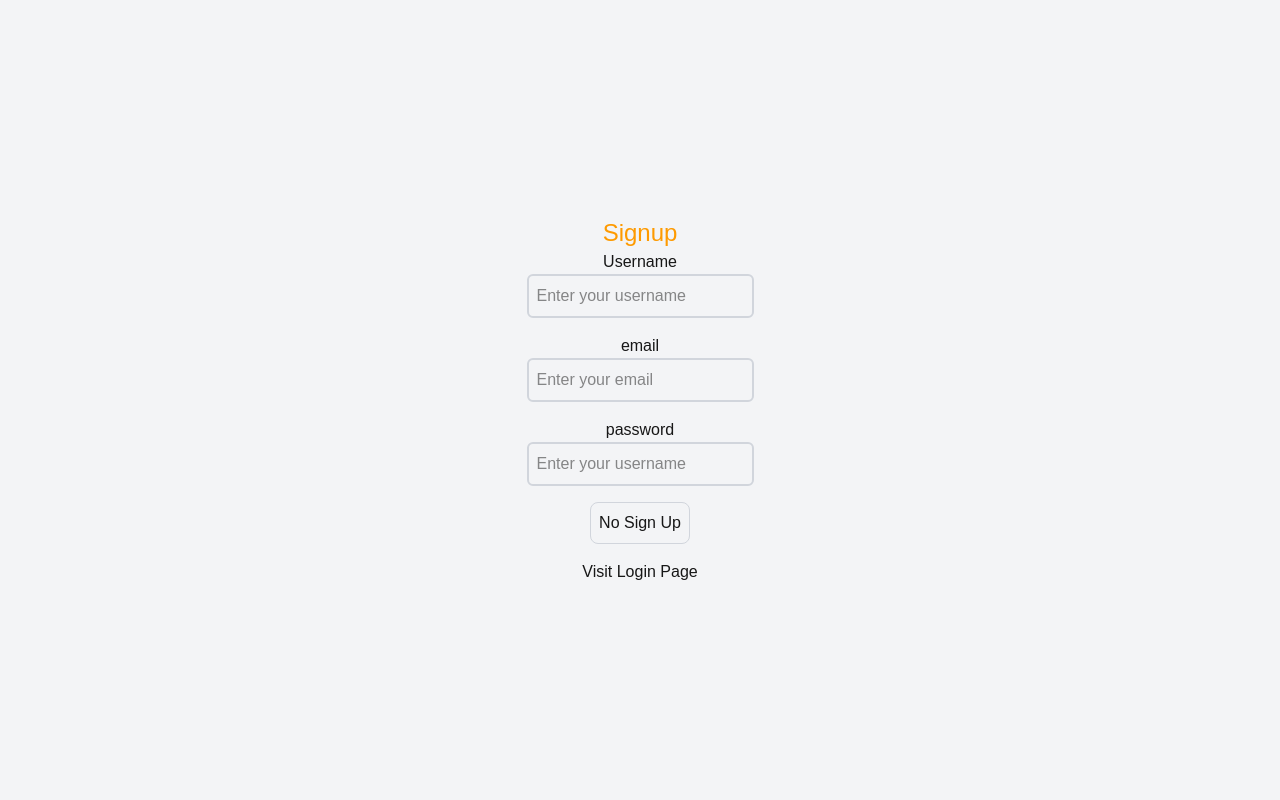
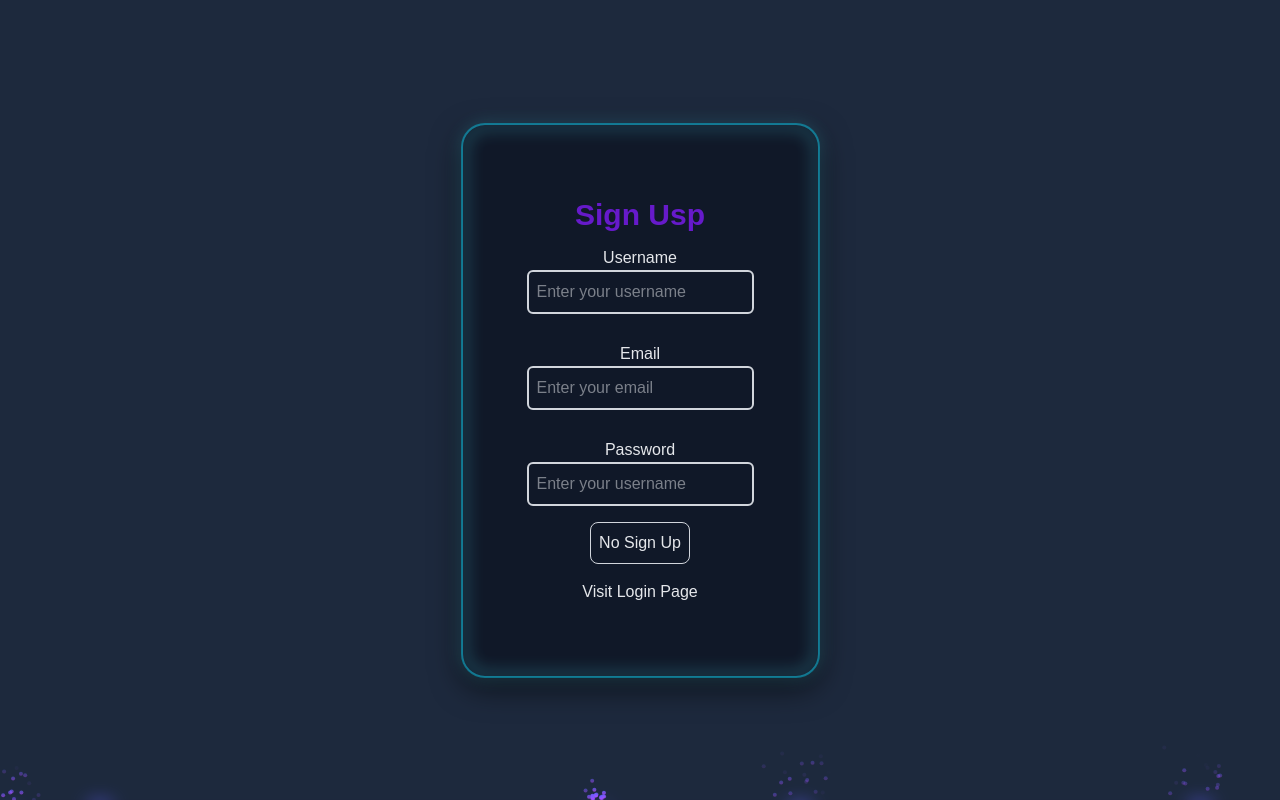
Before and after one commit to Kaab-Bhinder/next_auth, a Next.js app: page /signup in a window 1280 px wide. Built offline with nearby package versions, Linux system fonts and the light colour scheme.

Commit message:
front end for signup and login page

```diff
--- a/package.json
+++ b/package.json
@@ -9,15 +9,19 @@
     "lint": "next lint"
   },
   "dependencies": {
+    "@tabler/icons-react": "^3.31.0",
     "axios": "^1.8.4",
     "bcryptjs": "^3.0.2",
+    "clsx": "^2.1.1",
     "jsonwebtoken": "^9.0.2",
     "mongoose": "^8.13.1",
+    "motion": "^12.6.3",
     "next": "15.2.4",
     "nodemailer": "^6.10.0",
     "react": "^19.0.0",
     "react-dom": "^19.0.0",
-    "react-hot-toast": "^2.5.2"
+    "react-hot-toast": "^2.5.2",
+    "tailwind-merge": "^3.1.0"
   },
   "devDependencies": {
     "@eslint/eslintrc": "^3",
--- a/src/app/login/page.tsx
+++ b/src/app/login/page.tsx
@@ -4,6 +4,8 @@
 import { useRouter } from "next/navigation";
 import axios, { Axios } from "axios";
 import toast from "react-hot-toast";
+import Container from "@/components/container";
+import { BackgroundBeamsWithCollision } from "@/components/ui/background-beams-with-collision";
 
 const page = () => {
   const router = useRouter();
@@ -39,14 +41,29 @@
     }
   };
   return (
-    <div className="flex flex-col justify-center items-center min-h-screen bg-gray-100">
-      <h1 className="text-2xl text-center text-amber-500">
+    <BackgroundBeamsWithCollision
+      className="
+    bg-slate-800
+ z-0 min-h-screen w-screen flex justify-center items-center"
+    >
+      <div
+        className="px-10 py-18 z-1 flex flex-col justify-center items-center
+  bg-gray-900 rounded-3xl shadow-[0_10px_30px_rgba(0,0,0,0.6)]
+  border-[2px] border-cyan-500/50 bg-clip-padding
+  relative before:absolute before:inset-0 before:-z-10
+  before:rounded-3xl before:border-[3px] before:border-cyan-300/70
+  before:blur-sm before:opacity-90 transition-all duration-300
+  hover:before:blur-md hover:before:opacity-100 text-gray-200"
+      >
+        <h1 className="text-3xl font-extrabold text-center text-[#661aca]">
           {" "}
           {loading ? "Processing" : "Log In"}
         </h1>
         <hr />
 
-      <label htmlFor="email">email</label>
+        <label className="  pt-3" htmlFor="email">
+          Email
+        </label>
         <input
           className="border-2 border-gray-300 rounded-md p-2 mb-4"
           type="email"
@@ -57,7 +74,9 @@
             setUser({ ...user, email: e.target.value });
           }}
         />
-      <label htmlFor="password">password</label>
+        <label className="pt-3" htmlFor="password">
+          Password
+        </label>
         <input
           className="border-2 border-gray-300 rounded-md p-2 mb-4"
           type="password"
@@ -76,6 +95,7 @@
         </button>
         <Link href="/signup">Visit Sign Up Page</Link>
       </div>
+    </BackgroundBeamsWithCollision>
   );
 };
 
--- a/src/app/signup/page.tsx
+++ b/src/app/signup/page.tsx
@@ -4,6 +4,7 @@
 import { useRouter } from "next/navigation";
 import axios, { Axios } from "axios";
 import { toast } from "react-hot-toast";
+import { BackgroundBeamsWithCollision } from "@/components/ui/background-beams-with-collision";
 const page = () => {
   const router = useRouter();
   const [loading, setLoading] = React.useState(false);
@@ -39,12 +40,27 @@
     }
   };
   return (
-    <div className="flex flex-col justify-center items-center min-h-screen bg-gray-100">
-      <h1 className="text-2xl text-center text-amber-500">
-        {loading ? "Processing" : "Signup"}
+    <BackgroundBeamsWithCollision
+      className="
+    bg-slate-800
+ z-0 min-h-screen w-screen flex justify-center items-center"
+    >
+      <div
+        className="px-16 py-18 z-1 flex flex-col justify-center items-center
+    bg-gray-900 rounded-3xl shadow-[0_10px_30px_rgba(0,0,0,0.6)]
+    border-[2px] border-cyan-500/50 bg-clip-padding
+    relative before:absolute before:inset-0 before:-z-10
+    before:rounded-3xl before:border-[3px] before:border-cyan-300/70
+    before:blur-sm before:opacity-90 transition-all duration-300
+    hover:before:blur-md hover:before:opacity-100 text-gray-200"
+      >
+        <h1 className="text-3xl font-extrabold text-center text-[#661aca]">
+          {loading ? "Processing" : "Sign Usp"}
         </h1>
         <hr />
-      <label htmlFor="username">Username</label>
+        <label className="pt-3" htmlFor="username">
+          Username
+        </label>
         <input
           className="border-2 border-gray-300 rounded-md p-2 mb-4"
           type="text"
@@ -55,7 +71,9 @@
             setUser({ ...user, username: e.target.value });
           }}
         />
-      <label htmlFor="email">email</label>
+        <label className="pt-3" htmlFor="email">
+          Email
+        </label>
         <input
           className="border-2 border-gray-300 rounded-md p-2 mb-4"
           type="email"
@@ -66,7 +84,9 @@
             setUser({ ...user, email: e.target.value });
           }}
         />
-      <label htmlFor="password">password</label>
+        <label className="pt-3" htmlFor="password">
+          Password
+        </label>
         <input
           className="border-2 border-gray-300 rounded-md p-2 mb-4"
           type="password"
@@ -85,6 +105,7 @@
         </button>
         <Link href="/login">Visit Login Page</Link>
       </div>
+    </BackgroundBeamsWithCollision>
   );
 };
 
--- /dev/null
+++ b/src/components/container.tsx
@@ -0,0 +1,10 @@
+import React from "react";
+const Container = ({ children }: { children: React.ReactNode }) => {
+  return (
+    <div className="flex flex-row justify-center items-center min-h-screen bg-red-100">
+      {children}
+    </div>
+  );
+};
+
+export default Container;
--- /dev/null
+++ b/src/components/ui/background-beams-with-collision.tsx
@@ -0,0 +1,259 @@
+"use client";
+import { cn } from "@/lib/utils";
+import { motion, AnimatePresence } from "motion/react";
+import React, { useRef, useState, useEffect } from "react";
+
+export const BackgroundBeamsWithCollision = ({
+  children,
+  className,
+}: {
+  children: React.ReactNode;
+  className?: string;
+}) => {
+  const containerRef = useRef<HTMLDivElement>(null);
+  const parentRef = useRef<HTMLDivElement>(null);
+
+  const beams = [
+    {
+      initialX: 10,
+      translateX: 10,
+      duration: 7,
+      repeatDelay: 3,
+      delay: 2,
+    },
+    {
+      initialX: 600,
+      translateX: 600,
+      duration: 3,
+      repeatDelay: 3,
+      delay: 4,
+    },
+    {
+      initialX: 100,
+      translateX: 100,
+      duration: 7,
+      repeatDelay: 7,
+      className: "h-6",
+    },
+    {
+      initialX: 400,
+      translateX: 400,
+      duration: 5,
+      repeatDelay: 14,
+      delay: 4,
+    },
+    {
+      initialX: 800,
+      translateX: 800,
+      duration: 11,
+      repeatDelay: 2,
+      className: "h-20",
+    },
+    {
+      initialX: 1000,
+      translateX: 1000,
+      duration: 4,
+      repeatDelay: 2,
+      className: "h-12",
+    },
+    {
+      initialX: 1200,
+      translateX: 1200,
+      duration: 6,
+      repeatDelay: 4,
+      delay: 2,
+      className: "h-6",
+    },
+  ];
+
+  return (
+    <div
+      ref={parentRef}
+      className={cn(
+        "h-96 md:h-[40rem] bg-gradient-to-b from-white to-neutral-100 dark:from-neutral-950 dark:to-neutral-800 relative flex items-center w-full justify-center overflow-hidden",
+        // h-screen if you want bigger
+        className
+      )}
+    >
+      {beams.map((beam) => (
+        <CollisionMechanism
+          key={beam.initialX + "beam-idx"}
+          beamOptions={beam}
+          containerRef={containerRef}
+          parentRef={parentRef}
+        />
+      ))}
+
+      {children}
+      <div
+        ref={containerRef}
+        className="absolute bottom-0 bg-neutral-100 w-full inset-x-0 pointer-events-none"
+        style={{
+          boxShadow:
+            "0 0 24px rgba(34, 42, 53, 0.06), 0 1px 1px rgba(0, 0, 0, 0.05), 0 0 0 1px rgba(34, 42, 53, 0.04), 0 0 4px rgba(34, 42, 53, 0.08), 0 16px 68px rgba(47, 48, 55, 0.05), 0 1px 0 rgba(255, 255, 255, 0.1) inset",
+        }}
+      ></div>
+    </div>
+  );
+};
+
+const CollisionMechanism = React.forwardRef<
+  HTMLDivElement,
+  {
+    containerRef: React.RefObject<HTMLDivElement | null>; // Allow null here
+    parentRef: React.RefObject<HTMLDivElement | null>; // Allow null here
+    beamOptions?: {
+      initialX?: number;
+      translateX?: number;
+      initialY?: number;
+      translateY?: number;
+      rotate?: number;
+      className?: string;
+      duration?: number;
+      delay?: number;
+      repeatDelay?: number;
+    };
+  }
+>(({ parentRef, containerRef, beamOptions = {} }, ref) => {
+  const beamRef = useRef<HTMLDivElement>(null);
+  const [collision, setCollision] = useState<{
+    detected: boolean;
+    coordinates: { x: number; y: number } | null;
+  }>({
+    detected: false,
+    coordinates: null,
+  });
+  const [beamKey, setBeamKey] = useState(0);
+  const [cycleCollisionDetected, setCycleCollisionDetected] = useState(false);
+
+  useEffect(() => {
+    const checkCollision = () => {
+      if (
+        beamRef.current &&
+        containerRef.current &&
+        parentRef.current &&
+        !cycleCollisionDetected
+      ) {
+        const beamRect = beamRef.current.getBoundingClientRect();
+        const containerRect = containerRef.current.getBoundingClientRect();
+        const parentRect = parentRef.current.getBoundingClientRect();
+
+        if (beamRect.bottom >= containerRect.top) {
+          const relativeX =
+            beamRect.left - parentRect.left + beamRect.width / 2;
+          const relativeY = beamRect.bottom - parentRect.top;
+
+          setCollision({
+            detected: true,
+            coordinates: {
+              x: relativeX,
+              y: relativeY,
+            },
+          });
+          setCycleCollisionDetected(true);
+        }
+      }
+    };
+
+    const animationInterval = setInterval(checkCollision, 50);
+
+    return () => clearInterval(animationInterval);
+  }, [cycleCollisionDetected, containerRef]);
+
+  useEffect(() => {
+    if (collision.detected && collision.coordinates) {
+      setTimeout(() => {
+        setCollision({ detected: false, coordinates: null });
+        setCycleCollisionDetected(false);
+      }, 2000);
+
+      setTimeout(() => {
+        setBeamKey((prevKey) => prevKey + 1);
+      }, 2000);
+    }
+  }, [collision]);
+
+  return (
+    <>
+      <motion.div
+        key={beamKey}
+        ref={beamRef}
+        animate="animate"
+        initial={{
+          translateY: beamOptions.initialY || "-200px",
+          translateX: beamOptions.initialX || "0px",
+          rotate: beamOptions.rotate || 0,
+        }}
+        variants={{
+          animate: {
+            translateY: beamOptions.translateY || "1800px",
+            translateX: beamOptions.translateX || "0px",
+            rotate: beamOptions.rotate || 0,
+          },
+        }}
+        transition={{
+          duration: beamOptions.duration || 8,
+          repeat: Infinity,
+          repeatType: "loop",
+          ease: "linear",
+          delay: beamOptions.delay || 0,
+          repeatDelay: beamOptions.repeatDelay || 0,
+        }}
+        className={cn(
+          "absolute left-0 top-20 m-auto h-15 w-[2] rounded-full bg-gradient-to-t from-teal-500 via-green-400 to-transparent",
+          beamOptions.className
+        )}
+      />
+      <AnimatePresence>
+        {collision.detected && collision.coordinates && (
+          <Explosion
+            key={`${collision.coordinates.x}-${collision.coordinates.y}`}
+            className=""
+            style={{
+              left: `${collision.coordinates.x}px`,
+              top: `${collision.coordinates.y}px`,
+              transform: "translate(-50%, -50%)",
+            }}
+          />
+        )}
+      </AnimatePresence>
+    </>
+  );
+});
+
+CollisionMechanism.displayName = "CollisionMechanism";
+
+const Explosion = ({ ...props }: React.HTMLProps<HTMLDivElement>) => {
+  const spans = Array.from({ length: 20 }, (_, index) => ({
+    id: index,
+    initialX: 0,
+    initialY: 0,
+    directionX: Math.floor(Math.random() * 80 - 40),
+    directionY: Math.floor(Math.random() * -50 - 10),
+  }));
+
+  return (
+    <div {...props} className={cn("absolute z-50 h-2 w-2", props.className)}>
+      <motion.div
+        initial={{ opacity: 0 }}
+        animate={{ opacity: 1 }}
+        exit={{ opacity: 0 }}
+        transition={{ duration: 1.5, ease: "easeOut" }}
+        className="absolute -inset-x-10 top-0 m-auto h-2 w-10 rounded-full bg-gradient-to-r from-transparent via-indigo-500 to-transparent blur-sm"
+      ></motion.div>
+      {spans.map((span) => (
+        <motion.span
+          key={span.id}
+          initial={{ x: span.initialX, y: span.initialY, opacity: 1 }}
+          animate={{
+            x: span.directionX,
+            y: span.directionY,
+            opacity: 0,
+          }}
+          transition={{ duration: Math.random() * 1.5 + 0.5, ease: "easeOut" }}
+          className="absolute h-1 w-1 rounded-full bg-gradient-to-b from-indigo-500 to-purple-500"
+        />
+      ))}
+    </div>
+  );
+};
--- /dev/null
+++ b/src/lib/utils.ts
@@ -0,0 +1,6 @@
+import { ClassValue, clsx } from "clsx";
+import { twMerge } from "tailwind-merge";
+
+export function cn(...inputs: ClassValue[]) {
+  return twMerge(clsx(inputs));
+}
```
Also changed, not shown: src/app/api/users/signup/route.ts (+3 -4 lines), 1 other file (tests, documents, lock files or other folders). Lines whose indentation alone changed are shown as unchanged.
